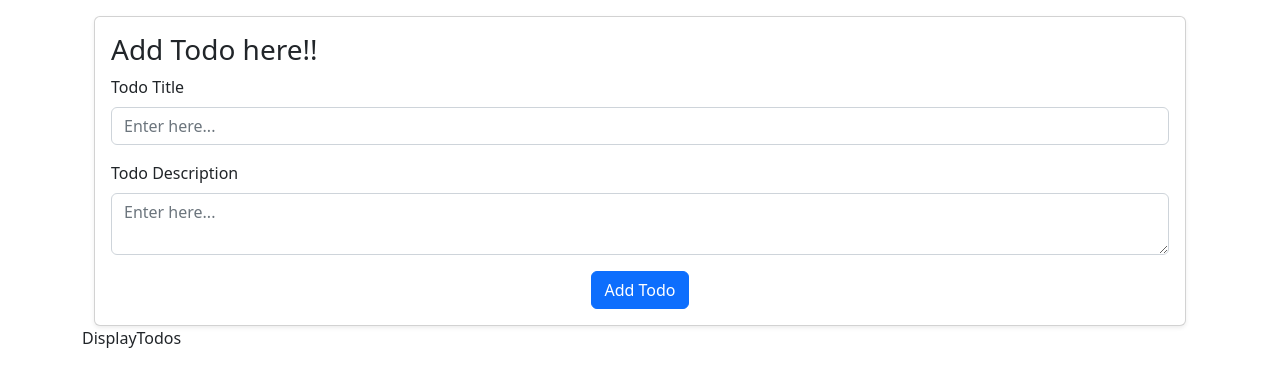
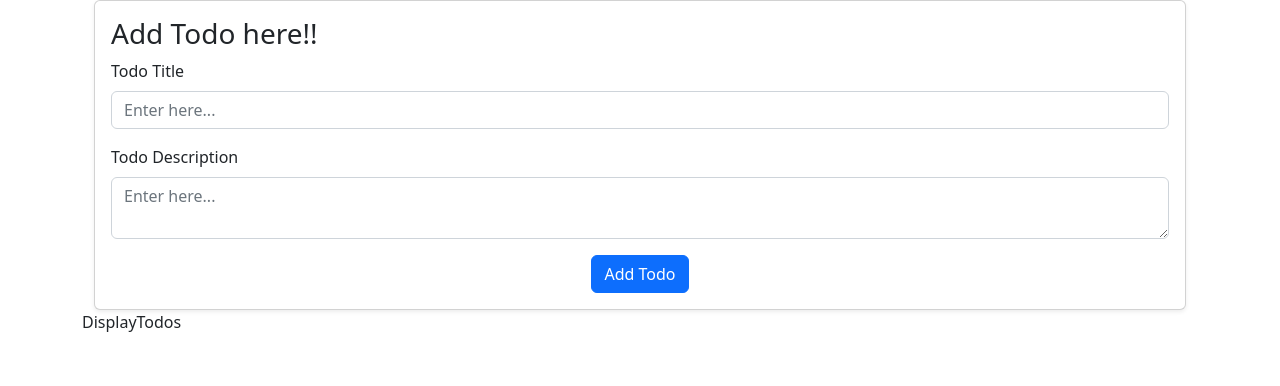
Before and after one commit to ashish-sng/todo-app-using-redux, a React (Create React App) app: page / in a window 1280 px wide. Shown: the top 386 px of the page. Built offline with nearby package versions, Linux system fonts and the light colour scheme.

Commit message:
user added

```diff
--- a/src/App.js
+++ b/src/App.js
@@ -5,7 +5,7 @@ import DisplayTodos from "./components/DisplayTodos";
 
 function App() {
   return (
-    <Container className="py-3">
+    <Container >
       <AddTodo />
       <DisplayTodos />
     </Container>
```
